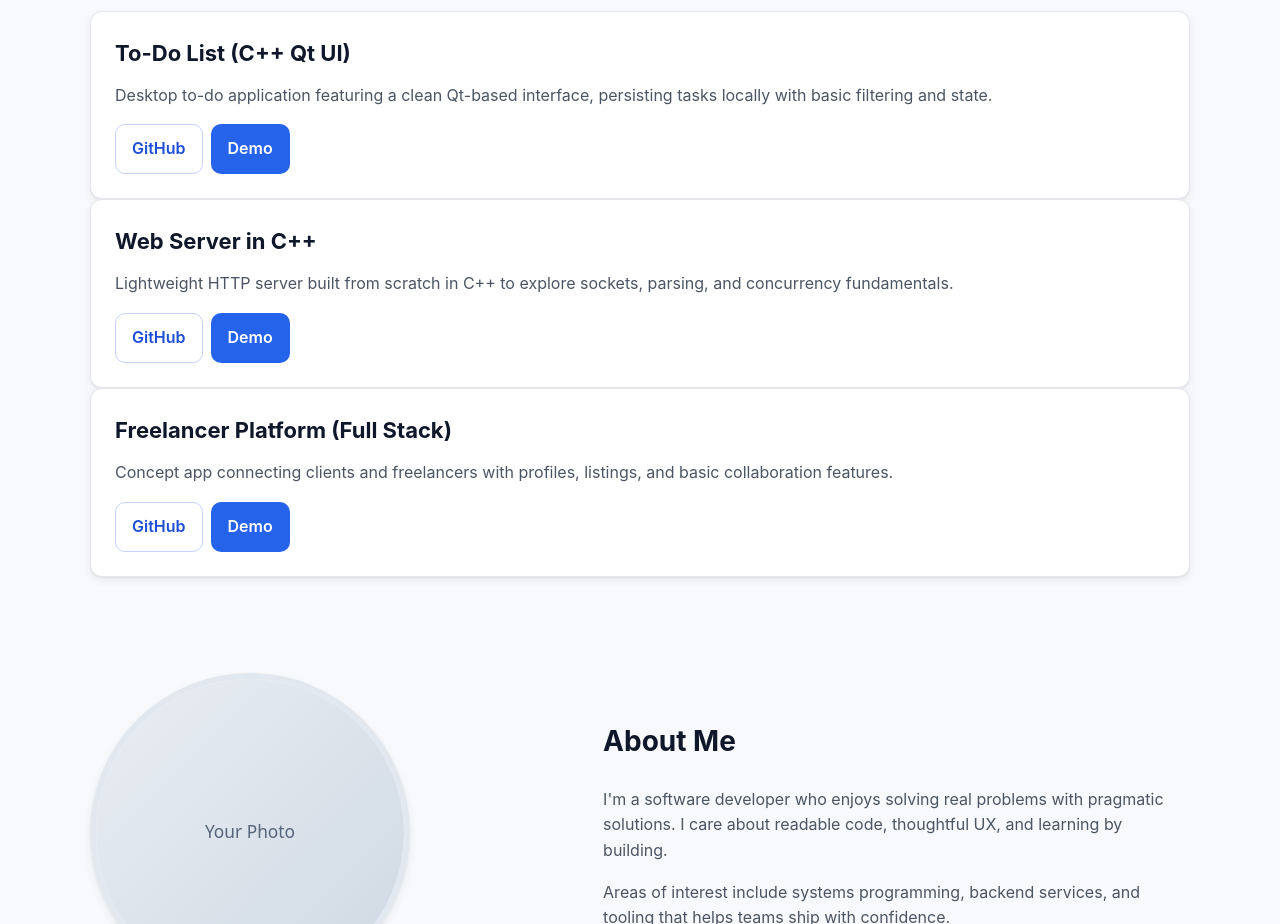
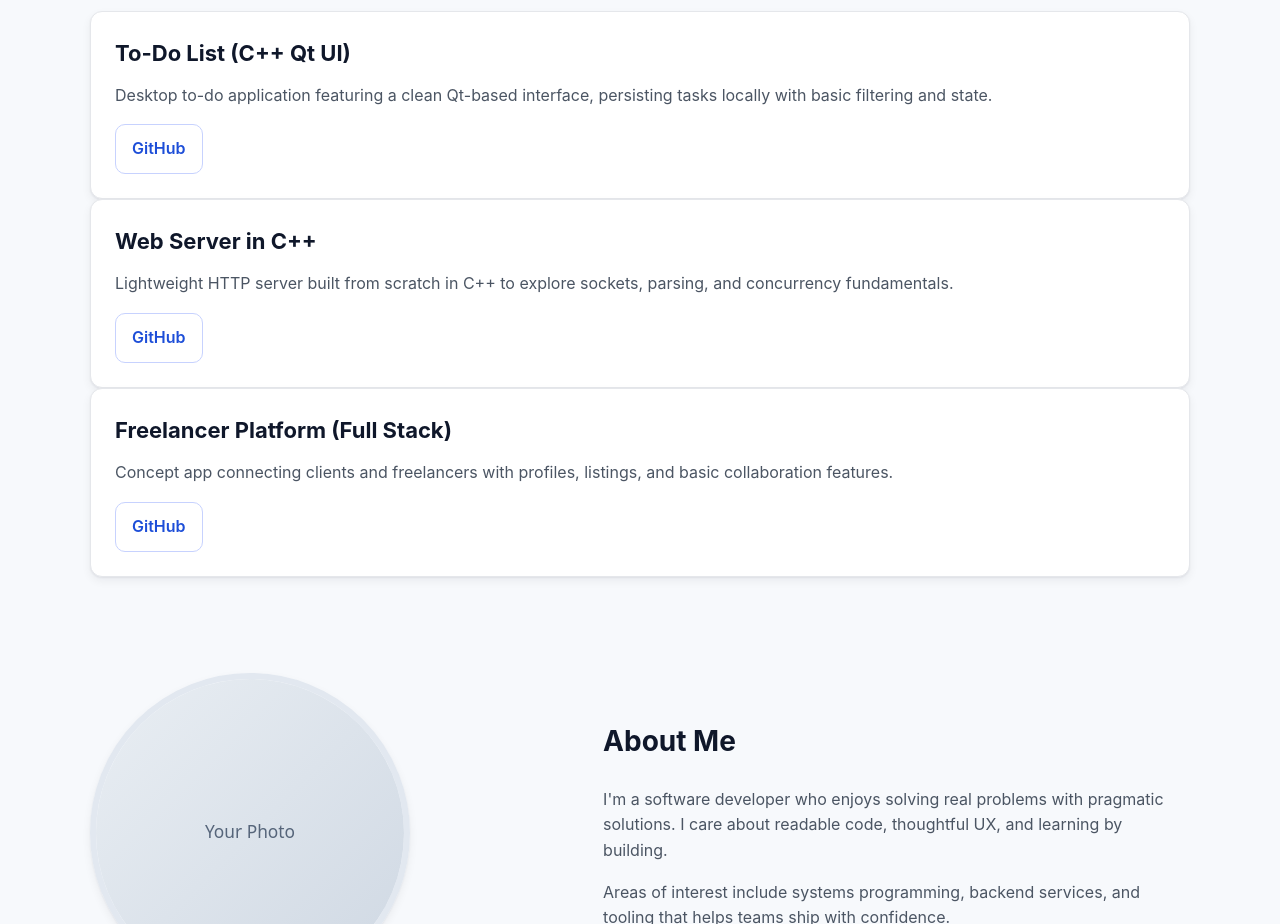
Before and after one commit to AbdelhakBen922/team-portfolio-project, a plain HTML site: page index.html in a window 1280 px wide. Shown: the part 1200-2124 px from the top of the page. Drawn offline with Linux system fonts and the light colour scheme.

Commit message:
chore: remove demo buttons from project cards

```diff
--- a/index.html
+++ b/index.html
@@ -138,7 +138,6 @@
 							</div>
 							<div class="project-actions">
 								<a class="btn btn-outline" href="#" target="_blank" rel="noopener">GitHub</a>
-								<a class="btn btn-primary" href="#" target="_blank" rel="noopener">Demo</a>
 							</div>
 						</article>
 
@@ -152,7 +151,6 @@
 							</div>
 							<div class="project-actions">
 								<a class="btn btn-outline" href="#" target="_blank" rel="noopener">GitHub</a>
-								<a class="btn btn-primary" href="#" target="_blank" rel="noopener">Demo</a>
 							</div>
 						</article>
 
@@ -166,7 +164,6 @@
 							</div>
 							<div class="project-actions">
 								<a class="btn btn-outline" href="#" target="_blank" rel="noopener">GitHub</a>
-								<a class="btn btn-primary" href="#" target="_blank" rel="noopener">Demo</a>
 							</div>
 						</article>
 					</div>
```
